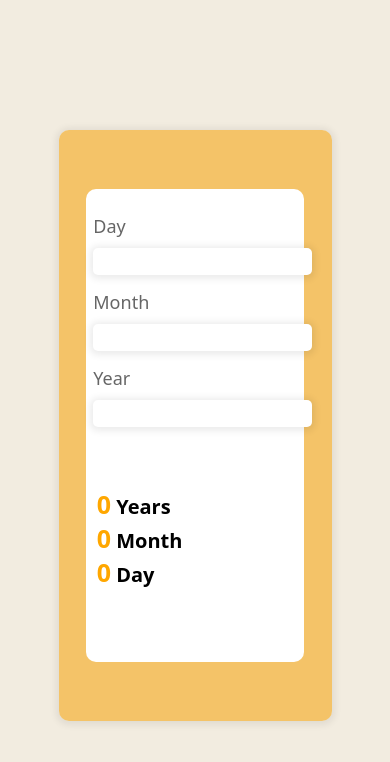
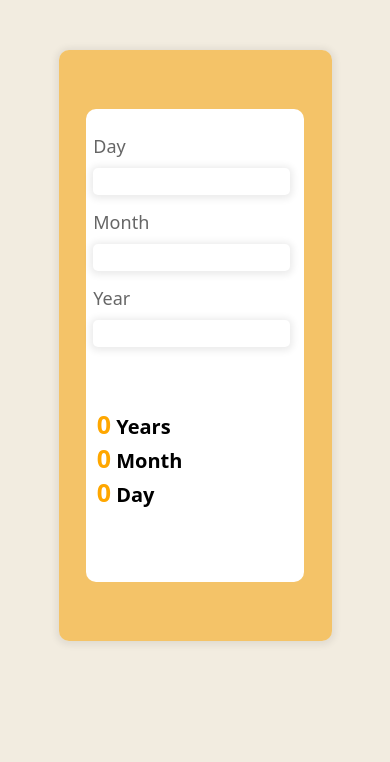
Before and after one commit to MohamedAhmed26/YourAge, a plain HTML site: page index.html in a window 390 px wide. Drawn offline with Linux system fonts and the light colour scheme.

Commit message:
edit width

```diff
--- a/style.css
+++ b/style.css
@@ -70,11 +70,17 @@ body {
     .parent {
     border-bottom-right-radius: 10px;
     }
+    body > div {
+        margin-top: 50px !important;
+    }
     .calc {
         flex-direction: column;
     }
     .calc .box {
         margin-bottom: 10px;
+    }
+    input {
+        width: 90% !important;
     }
     .result h3 {
         font-size: 20px;
```
